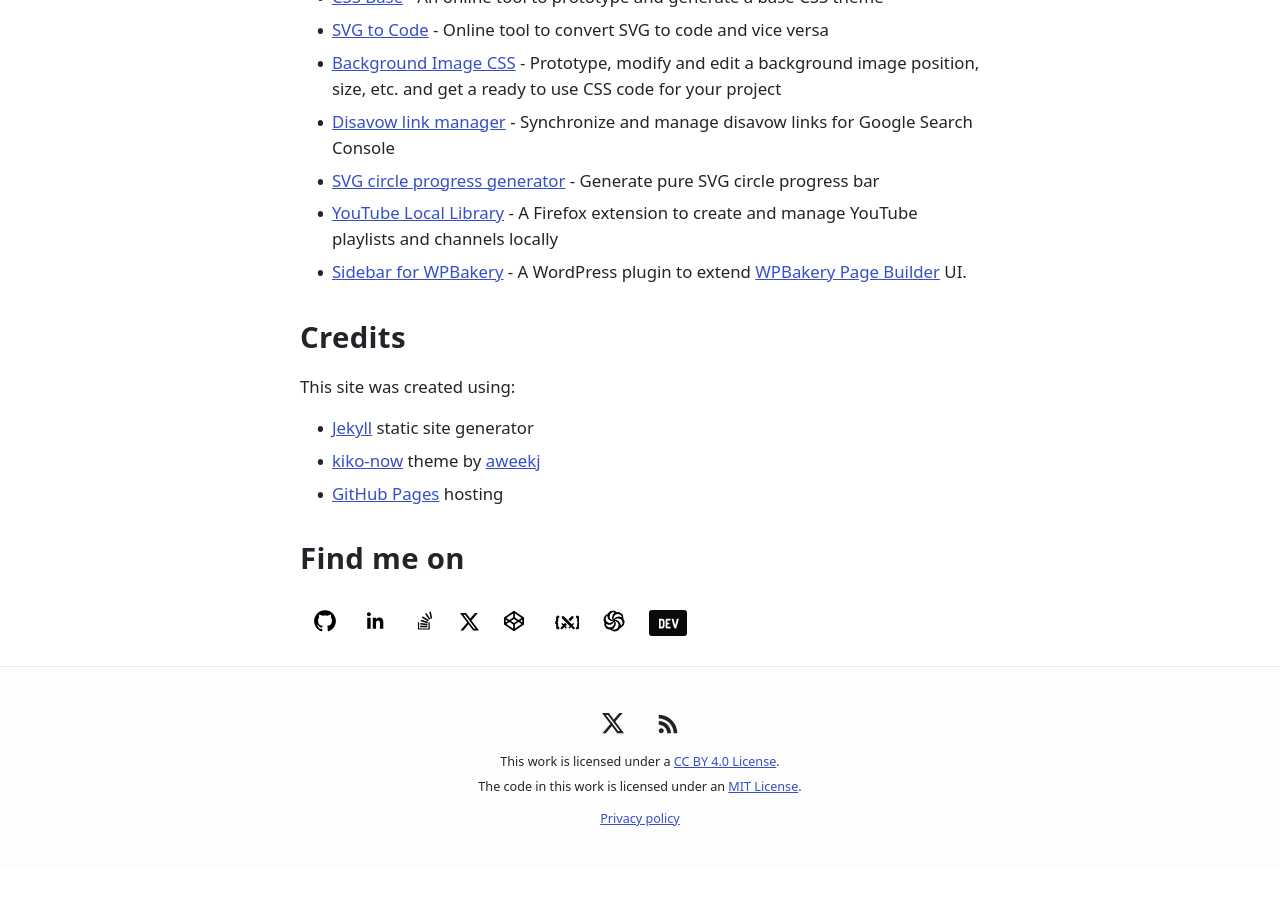
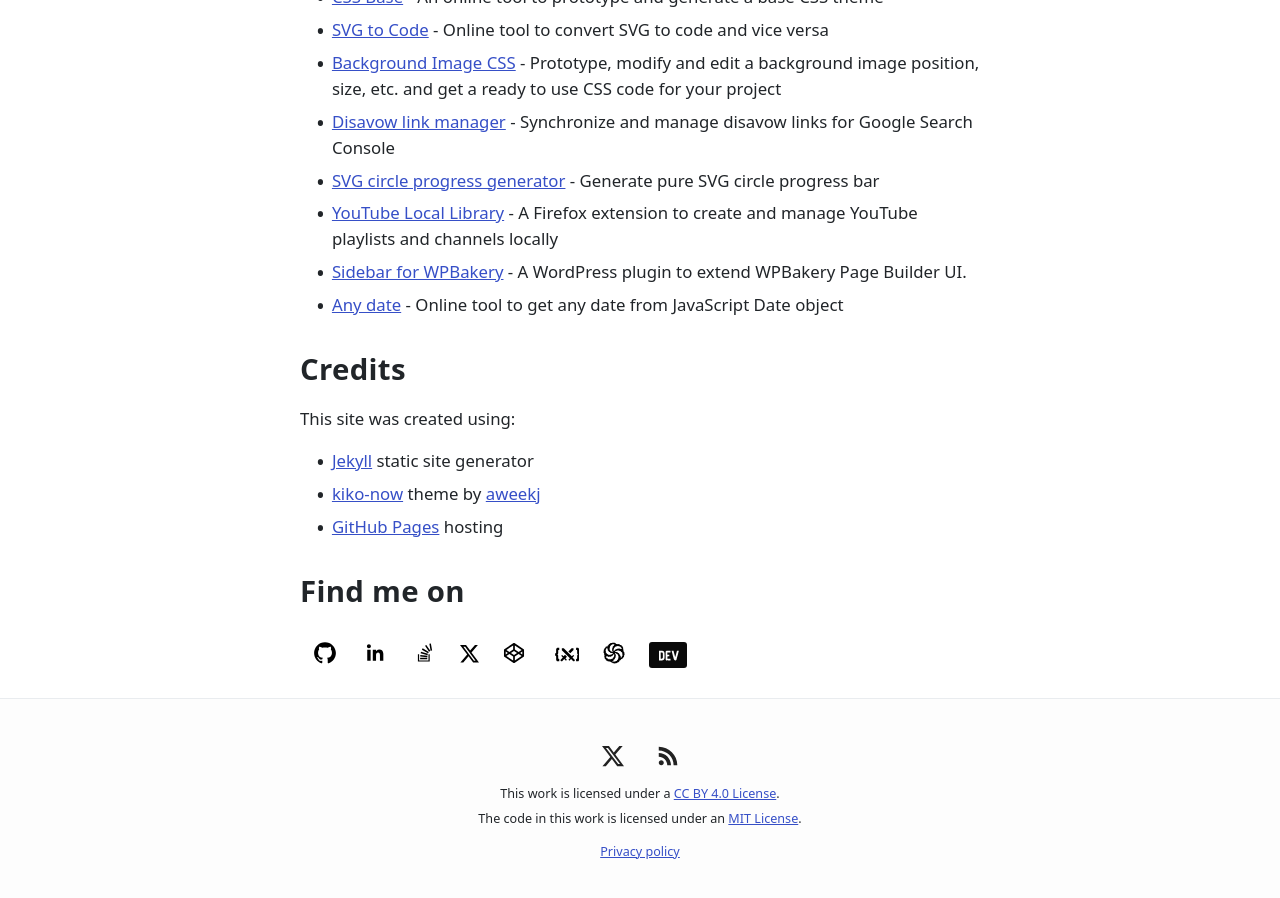
Before and after one commit to nikitahl/dev-blog, a Jekyll site: the page built from about.md, in a window 1280 px wide and 900 px high, scrolled down 714 px. Built offline with Jekyll 4.4.1, drawn with Linux system fonts in a browser that asks for light colours; before the commit the page ends 1583 px from its top, so only the background shows below that.

Commit message:
Update about page

```diff
--- a/about.md
+++ b/about.md
@@ -55,7 +55,8 @@
 	<li><a href="https://nikitahl.github.io/disavow-link-manager/" target="_blank" rel="noopener">Disavow link manager</a> - Synchronize and manage disavow links for Google Search Console</li>
 	<li><a href="https://nikitahl.github.io/svg-circle-progress-generator/" target="_blank" rel="noopener">SVG circle progress generator</a> - Generate pure SVG circle progress bar</li>
 	<li><a href="https://github.com/nikitahl/youtube-local-library-ff" target="_blank" rel="noopener">YouTube Local Library</a> - A Firefox extension to create and manage YouTube playlists and channels locally</li>
-	<li><a href="https://github.com/nikitahl/sidebar-navigation-for-wpbakery" target="_blank" rel="noopener">Sidebar for WPBakery</a> - A WordPress plugin to extend <a href="https://wpbakery.com/" target="_blank" rel="noopener">WPBakery Page Builder</a> UI.</li>
+	<li><a href="https://github.com/nikitahl/sidebar-navigation-for-wpbakery" target="_blank" rel="noopener">Sidebar for WPBakery</a> - A WordPress plugin to extend WPBakery Page Builder UI.</li>
+	<li><a href="https://github.com/nikitahl/any-date" target="_blank" rel="noopener">Any date</a> - Online tool to get any date from JavaScript Date object</li>
 </ul>
 <h2>Credits</h2>
 <p>This site was created using:</p>
```
